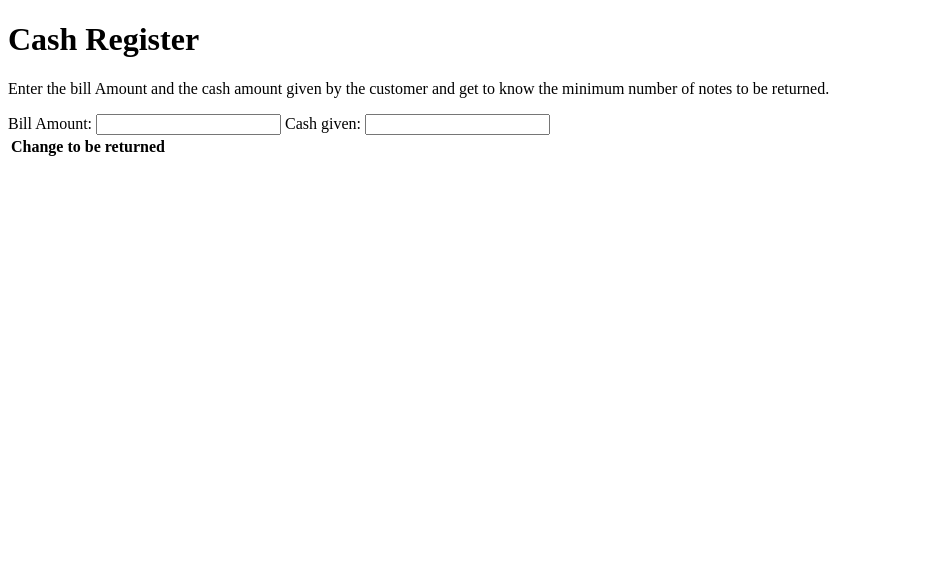
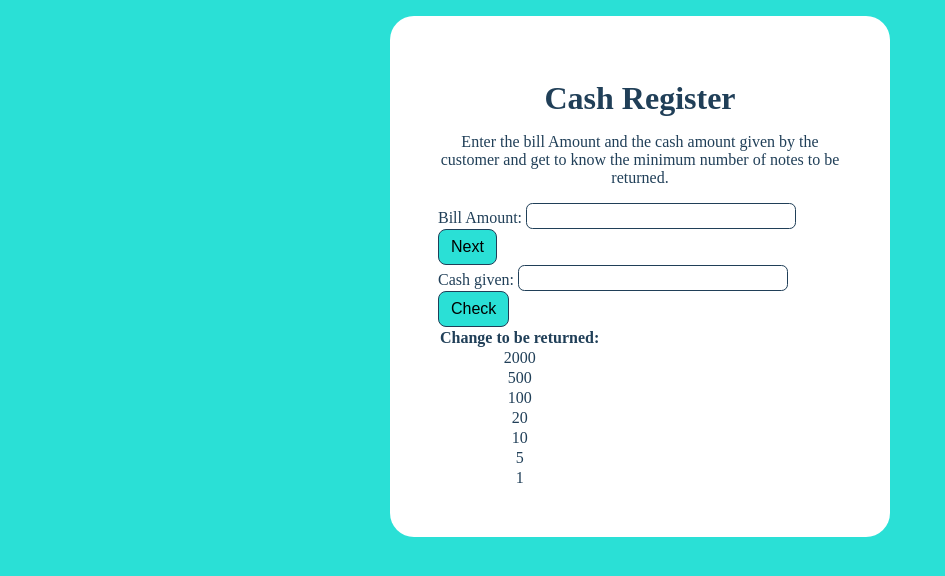
Before and after one commit to ChaitanyaCodes/cash-register, a plain HTML site: page index.html in a window 1280 px wide. Shown: the whole page, without its empty margins (0-945 px from the left). Drawn offline with Linux system fonts and the light colour scheme.

Commit message:
style: basic-styles

```diff
--- a/index.html
+++ b/index.html
@@ -15,43 +15,55 @@
                 Enter the bill Amount and the cash amount given by the customer and get to know the minimum number of notes to be returned.
             </p>
 
-            <label for="bill-amount">Bill Amount:</label>
-            <input type="number" id="bill-amount">
+            <div class="input-container">
+                <label for="bill-amount">Bill Amount:</label>
+            <input type="number" id="bill-amount" class="input">
+            </div>
 
-            <label for="cash-given">Cash given:</label>
-            <input type="number" id="cash-given">
+            <button class="btn check-amount-btn">Next</button>
+
+            <div class="input-container">
+                <label for="cash-given">Cash given:</label>
+            <input type="number" id="cash-given" class="input">
+            </div>
+
+            <button class="btn return-change-btn">Check</button>
+
+
+            <div class="message-area">
+            </div>
 
             <table class="change-table">
                 <Thead>
-                    <th>Change to be returned</th>
+                    <th>Change to be returned:</th>
                 </Thead>
                 <tbody>
                     <tr>
-                        <td class="note"></td>
+                        <td class="note">2000</td>
                         <td class="no-of-notes"></td>
                     </tr>
                     <tr>
-                        <td class="note"></td>
+                        <td class="note">500</td>
                         <td class="no-of-notes"></td>
                     </tr>
                     <tr>
-                        <td class="note"></td>
+                        <td class="note">100</td>
                         <td class="no-of-notes"></td>
                     </tr>
                     <tr>
-                        <td class="note"></td>
+                        <td class="note">20</td>
                         <td class="no-of-notes"></td>
                     </tr>
                     <tr>
-                        <td class="note"></td>
+                        <td class="note">10</td>
                         <td class="no-of-notes"></td>
                     </tr>
                     <tr>
-                        <td class="note"></td>
+                        <td class="note">5</td>
                         <td class="no-of-notes"></td>
                     </tr>
                     <tr>
-                        <td class="note"></td>
+                        <td class="note">1</td>
                         <td class="no-of-notes"></td>
                     </tr>
                 </tbody>
--- a/main.js
+++ b/main.js
@@ -0,0 +1,5 @@
+const billAmount = document.querySelector("#bill-amount");
+const amountCheckBtn = document.querySelector(".check-amount-btn");
+const cashGiven = document.querySelector("#cash-given");
+const checkChangeBtn = document.querySelector("return-change-btn");
+const messageArea = document.querySelector(".message-area");
--- a/styles.css
+++ b/styles.css
@@ -0,0 +1,61 @@
+:root {
+    --color-text: #203F58;
+    --color-background: #2ae0d6;
+
+}
+* {
+    margin: 0;
+    padding: 0;
+    box-sizing: border-box;
+}
+
+body {
+    min-height: 100vh;
+    color: var(--color-text);
+    background-color: var(--color-background);
+}
+
+main {
+    display: flex;
+    justify-content: center;
+    align-items:flex-start;
+    min-height: 100vh;
+    flex-shrink: 1;
+    padding: 1rem;
+}
+
+.container {
+    background-color: #fff;
+    max-width: 500px;
+    padding: 3rem;
+    border-radius: 1.5rem;
+}
+
+.title {
+    margin: 1rem 0;
+    text-align: center;
+}
+
+.description {
+    text-align: center;
+    margin-bottom: 1rem;
+}
+
+.input {
+    font-size: 1.3rem;
+    background: none;
+    border: 1px solid var(--color-text);
+    border-radius: .4rem;
+}
+
+.btn{
+    font-size: 1rem;
+    background-color: var(--color-background);
+    border: 1px solid var(--color-text);
+    border-radius: .5rem;
+    padding: .5em .75em;
+}
+
+.change-table  {
+    text-align: center;
+}
```
